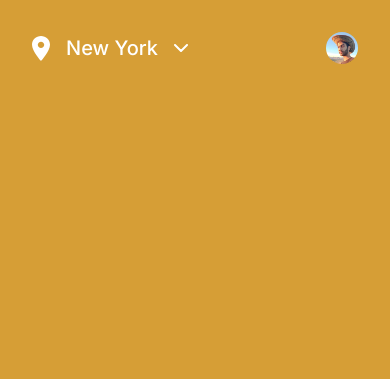
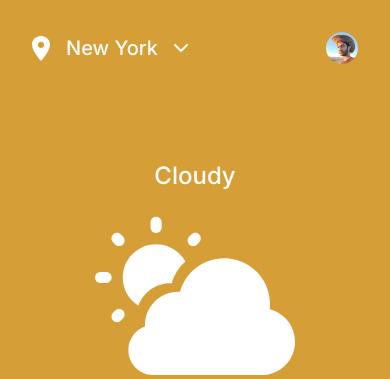
Before and after one commit to alirezawdx/simple-weather, a website built with Vite: page src/index.html in a window 390 px wide. Shown: the top 379 px of the page. Built offline with nearby package versions, Linux system fonts and the light colour scheme.

Commit message:
feat: add status panel for mobile resolution

```diff
--- a/src/index.html
+++ b/src/index.html
@@ -38,6 +38,19 @@
             <!-- end user profile photo -->
         </div>
         <!-- end topbar: mobile -->
+        <!-- status: mobile -->
+        <div class="flex flex-col justify-center items-center text-white text-center lg:hidden font-sans mt-24">
+            <h3 class="text-2xl font-medium font-sans text-center">Cloudy</h3>
+            <img
+            src="./img/icons/cloudy.svg"
+            type="image/svg+xml"
+            class="w-[200px] mt-6"
+        ></object>
+        <h2 class="text-6xl font-medium font-sans text-center mt-4">26°C</h2>
+        <h4 class="text-lg font-normal font-sans text-center mt-2">Sunday | 12 Dec 2024</h4>
+        </div>
+        <!-- end status: mobile -->
+
         <script type="module" src="/js/main.js"></script>
     </body>
 </html>
```
Also changed, not shown: src/img/icons/cloudy.svg (added).
